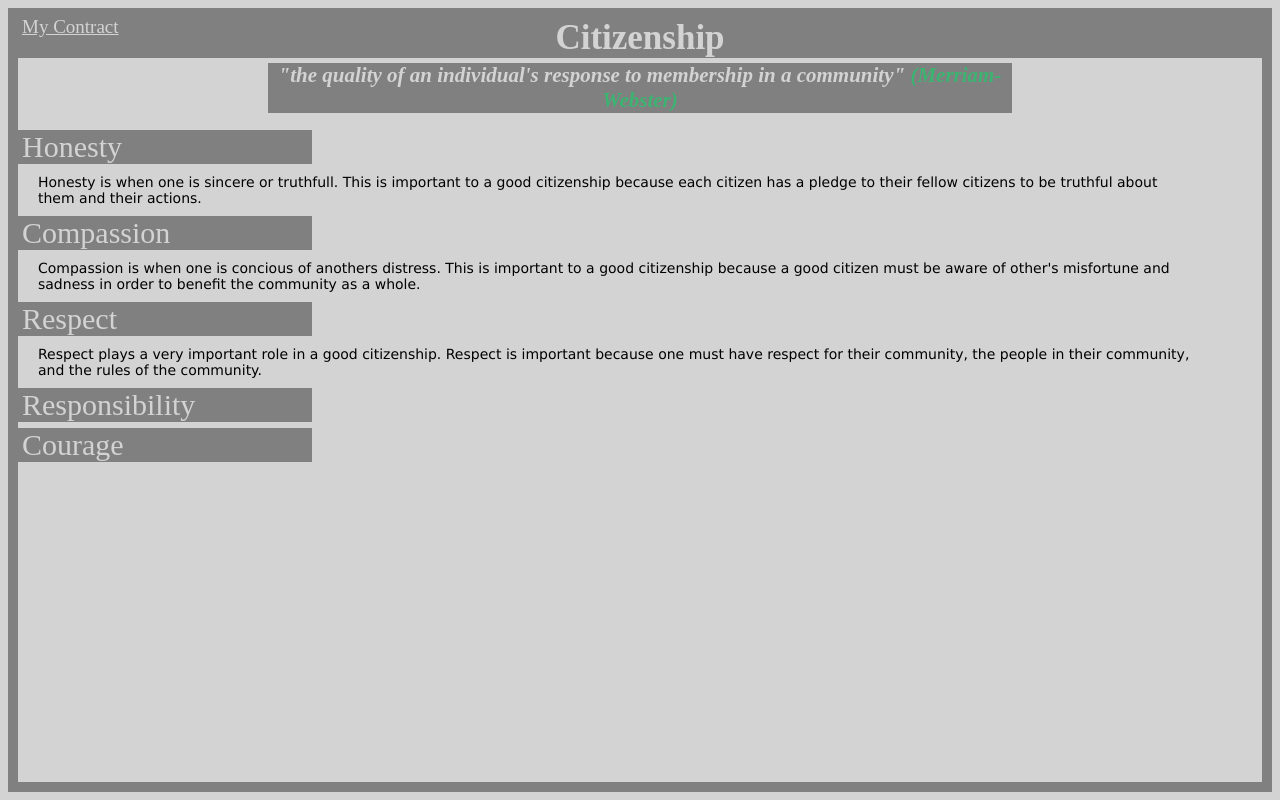
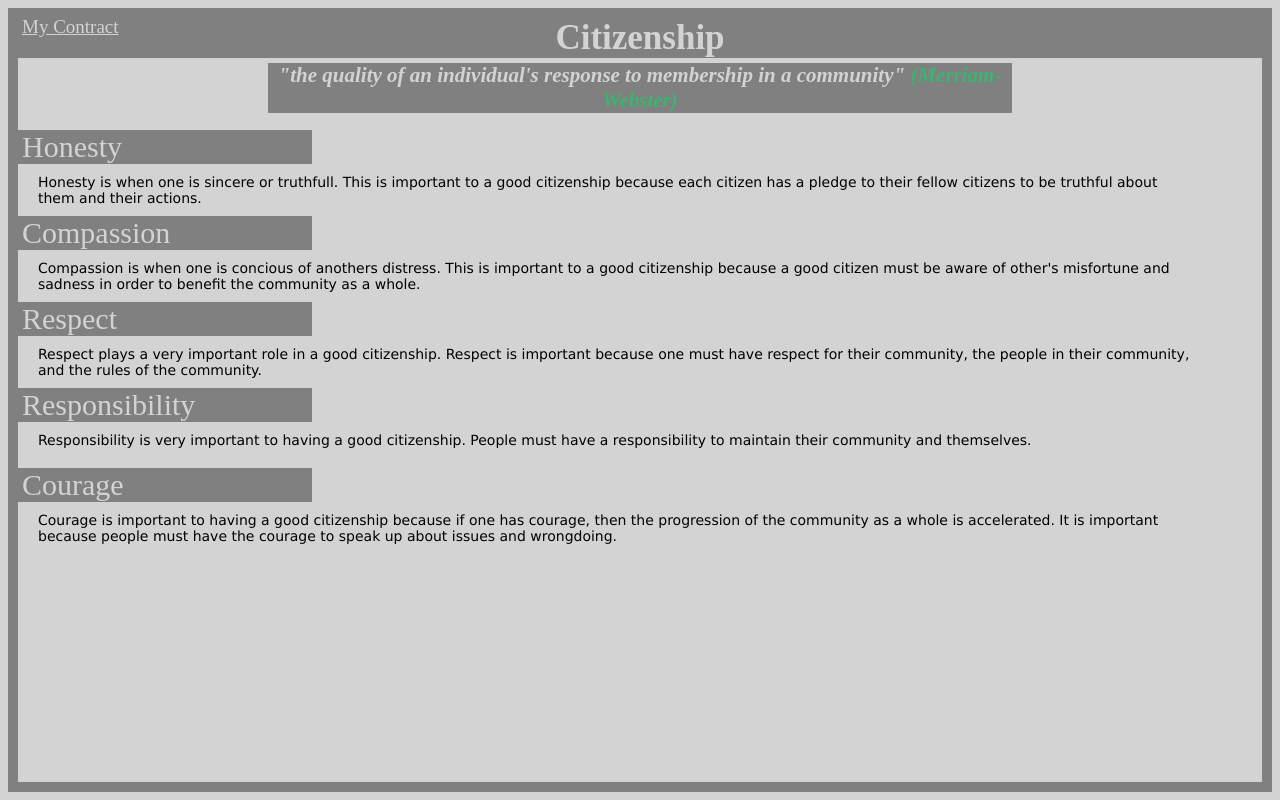
Before and after one commit to drew1008/Site, a plain HTML site: page citizenship.html in a window 1280 px wide. Drawn offline with Linux system fonts and the light colour scheme.

Commit message:
Added info

```diff
--- a/citizenship.html
+++ b/citizenship.html
@@ -12,7 +12,9 @@
   <p class="title">Respect</p>
   <p class="desc">Respect plays a very important role in a good citizenship. Respect is important because one must have respect for their community, the people in their community, and the rules of the community.</p>
   <p class="title">Responsibility</p>
+  <p class="desc">Responsibility is very important to having a good citizenship. People must have a responsibility to maintain their community and themselves.<p>
   <p class="title">Courage</p>
+  <p class="desc">Courage is important to having a good citizenship because if one has courage, then the progression of the community as a whole is accelerated. It is important because people must have the courage to speak up about issues and wrongdoing.</p>
   <a class="contract" href="contract.html">My Contract</a>
 </body>
 </html>
```
